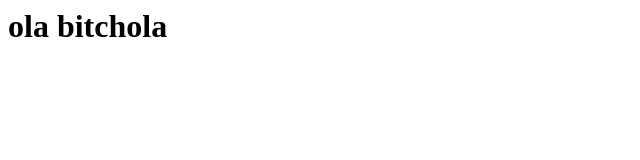
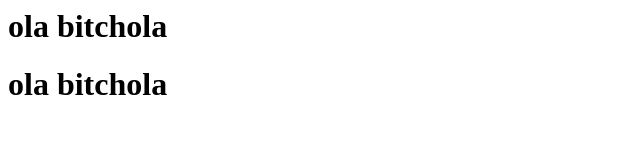
Before and after one commit to rbur0007/original_3179, a plain HTML site: page index.html in a window 1280 px wide. Shown: the whole page, without its empty margins (0-640 px from the left). Drawn offline with Linux system fonts and the light colour scheme.

Commit message:
Update index.html

```diff
--- a/index.html
+++ b/index.html
@@ -1 +1,2 @@
 <h1>ola bitchola</h1>
+<h1>ola bitchola</h1>
```
